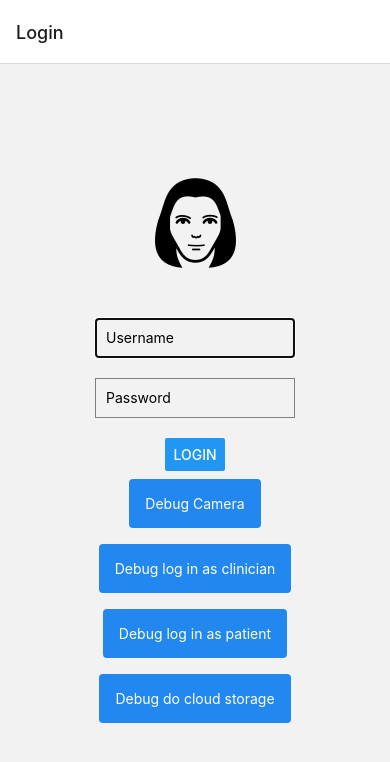
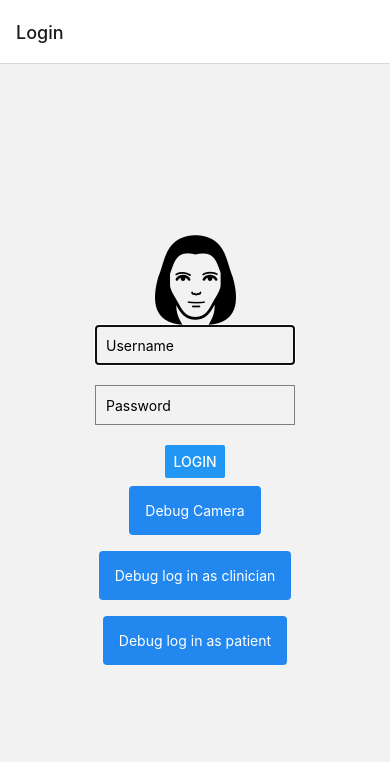
Before and after one commit to jxm1348/Capstone-Facial-Paralysis-Mobile-App, a React Native app: screen /Login in a window 390 px wide. Shown: the top 762 px of the page. Built offline with nearby package versions, Linux system fonts and the light colour scheme.

Commit message:
Remove image download test

```diff
--- a/src/screens/LoginScreen.js
+++ b/src/screens/LoginScreen.js
@@ -16,7 +16,6 @@ import globalStyles from '../globalStyles';
 import ActionButton from '../components/ActionButton';
 
 const LoginScreen = ({ navigation }) => {
-  const [ cloudImageSource, setCloudImageSource ] = useState(undefined);
 
   const debugClinicianLogin = async () => {
     await state.login('Jane doe', 'password');
@@ -26,11 +25,6 @@ const LoginScreen = ({ navigation }) => {
   const debugPatientLogin = async () => {
     await state.login('Mark Peschel', 'password');
     navigation.navigate('PatientHome');
-  }
-
-  const testCloudStorage = () => {
-    console.log("Setting source.");
-    setCloudImageSource({ 'uri': 'https://firebasestorage.googleapis.com/v0/b/facial-analytics-f8b9e.appspot.com/o/sad_cat_birthday.jpg?alt=media&token=d90c16ed-081f-4289-a1dd-fe42429ae551'});
   }
 
   if (state.demoIsDebug && Platform.OS === 'web') {
@@ -71,9 +65,6 @@ const LoginScreen = ({ navigation }) => {
     debugButtons.push(<Pressable key={2} style={globalStyles.button} onPress={debugPatientLogin}>
       <Text style={{color: 'white'}}>Debug log in as patient</Text>
     </Pressable>);
-    debugButtons.push(<Pressable key={3} style={globalStyles.button} onPress={testCloudStorage}>
-      <Text style={{color: 'white'}}>Debug do cloud storage</Text>
-    </Pressable>);
   }
 
 
@@ -98,7 +89,6 @@ const LoginScreen = ({ navigation }) => {
       <Image
         source={require('../resources/face-f-root.png')}
       />
-      <Image style={{width: 50, height:50}} source={cloudImageSource}/>
       <TextInput
         ref={usernameInput}
         autoComplete='username'
```
